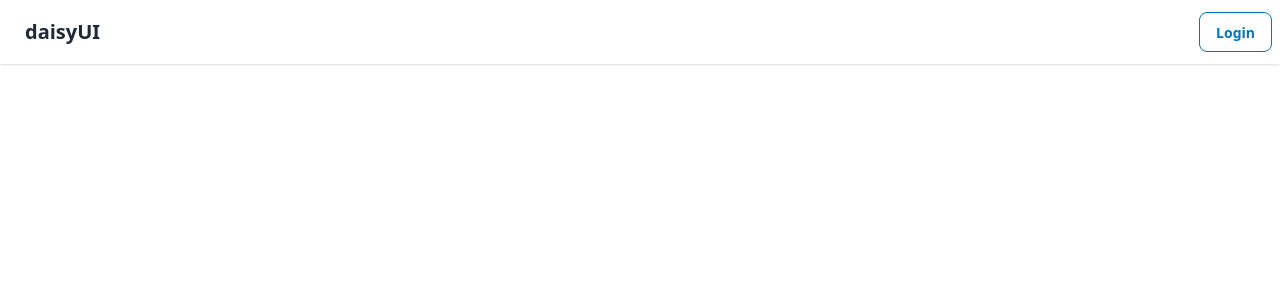
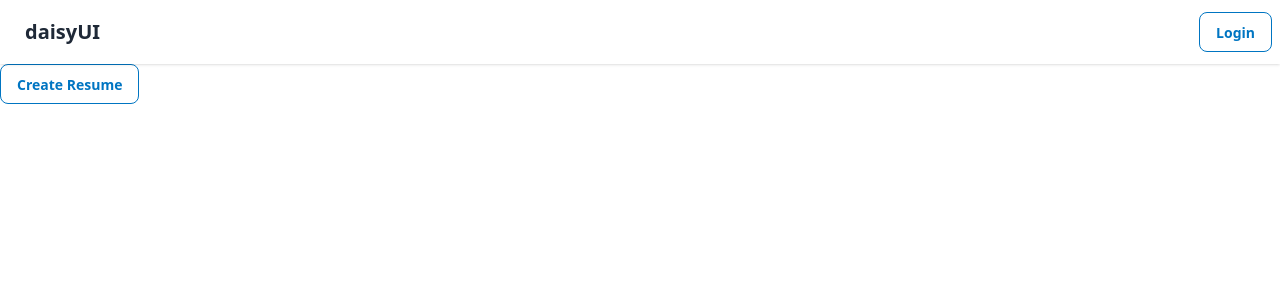
Before and after one commit to Imi-Nkateko/resume-builder, a React (Vite) app in the folder frontend/: page / in a window 1280 px wide. Shown: the top 300 px of the page. Built offline with nearby package versions, Linux system fonts and the light colour scheme.

Commit message:
add hero section ui

```diff
--- a/frontend/src/pages/LandingPage.jsx
+++ b/frontend/src/pages/LandingPage.jsx
@@ -4,20 +4,30 @@ import { useState } from "react";
 const LandingPage = () => {
   const navigate = useNavigate();
   const [openAuthModal, setOpenAuthModal] = useState(false);
-  // const [currentPage, setCurrentPage] = useState("login");
+  const [currentPage, setCurrentPage] = useState("login");
+
+  const handleCTA = () => {};
 
   return (
-    <div>
+    <div className="w-full min-h-full">
       <div className="navbar bg-base-100 shadow-sm">
         <div className="flex-1">
           <a className="btn btn-ghost text-xl">daisyUI</a>
         </div>
         <div className="flex-none">
-          <button onClick={() => setOpenAuthModal(true)} className="btn btn-outline btn-secondary">
+          <button
+            onClick={() => setOpenAuthModal(true)}
+            className="btn btn-outline btn-secondary"
+          >
             Login
           </button>
         </div>
       </div>
+
+      {/* Hero Section */}
+      <button onClick={handleCTA} className="btn btn-outline btn-secondary">
+        Create Resume
+      </button>
     </div>
   );
 };
```
